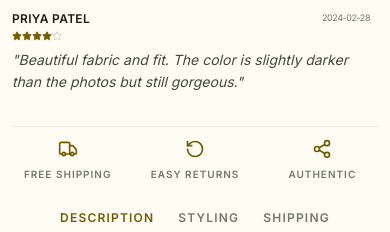
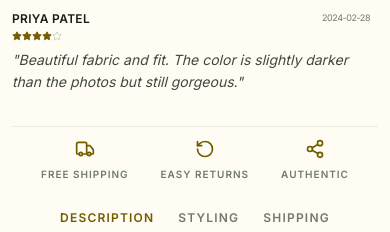
Before and after one commit to 12vaibhav/Ethnic-Fusion, a React (Vite) app: page /product/1 in a window 390 px wide. Shown: the part 1320-1552 px from the top of the page. Built offline with nearby package versions, Linux system fonts and the light colour scheme; a web font is replaced by a local one.

Commit message:
style: center-align feature highlight section on mobile

```diff
--- a/src/pages/ProductDetail.tsx
+++ b/src/pages/ProductDetail.tsx
@@ -487,7 +487,7 @@ export default function ProductDetail() {
             </section>
 
             {/* Features */}
-            <div className="grid grid-cols-3 gap-4 pt-3 md:pt-4 border-t border-outline-variant/30" role="list" aria-label="Product features">
+            <div className="flex justify-center md:grid md:grid-cols-3 gap-8 md:gap-4 pt-3 md:pt-4 border-t border-outline-variant/30" role="list" aria-label="Product features">
               <div className="flex flex-col items-center text-center gap-2" role="listitem">
                 <Truck className="w-5 h-5 text-tertiary" aria-hidden="true" />
                 <span className="text-[10px] uppercase tracking-widest font-bold text-outline">Free Shipping</span>
```
